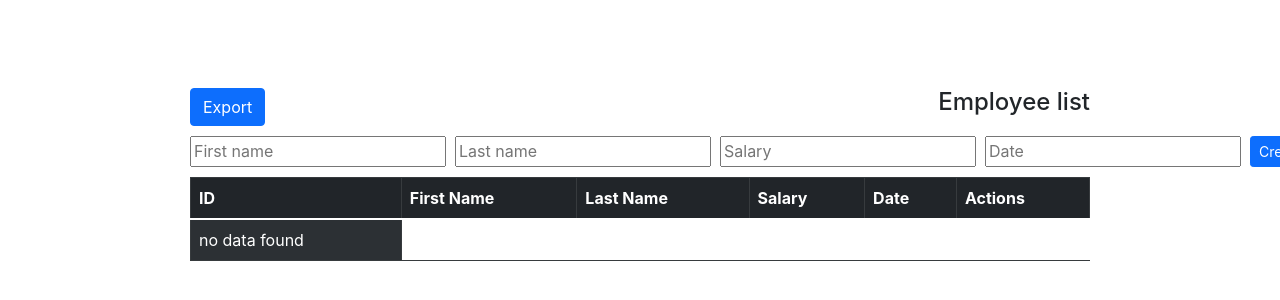
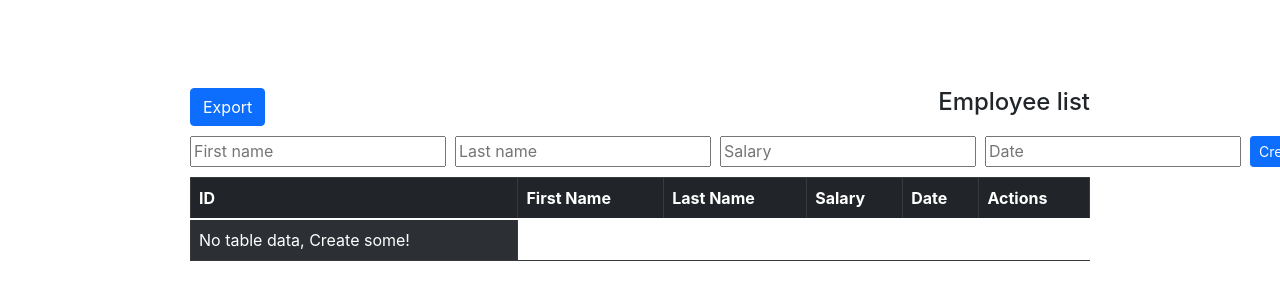
Before and after one commit to saifuddin00sm/Employees-data-table--crud-, a React (Create React App) app: page / in a window 1280 px wide. Shown: the part 218-518 px from the top of the page. Built offline with nearby package versions, Linux system fonts and the light colour scheme.

Commit message:
small css changes

```diff
--- a/src/components/TableComponent.js
+++ b/src/components/TableComponent.js
@@ -89,7 +89,7 @@ const handleSubmit = (e) => {
    }
 
   return (
-    <div>
+<div>
     <div>
       <div className="d-flex justify-content-between">
         <Button onClick={downloadExcel}>Export</Button>
@@ -159,14 +159,14 @@ const handleSubmit = (e) => {
       <tbody>
         {employelist.length === 0 ? (
           <tr>
-            <td>no data found</td>
+            <td>No table data, Create some!</td>
           </tr>
         ) : (
           employelist.map(({ firstName, lastName, salary, date, id }) => (
             <tr key={id}>
               <td>{id}</td>
-              <td>{firstName}</td>
-              <td>{lastName}</td>
+              <td style={{textTransform: 'capitalize'}}>{firstName}</td>
+              <td style={{textTransform: 'capitalize'}}>{lastName}</td>
               <td>${salary}</td>
               <td>{date}</td>
               <td>
```
